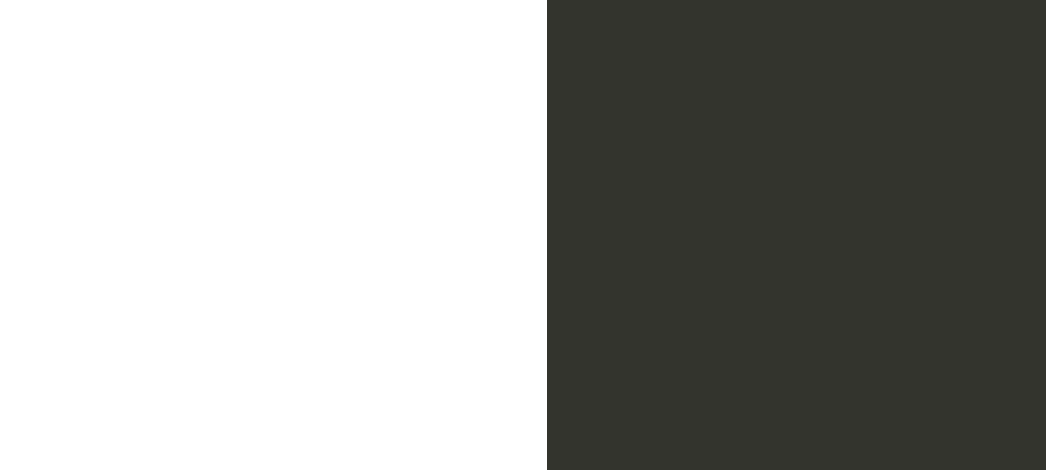
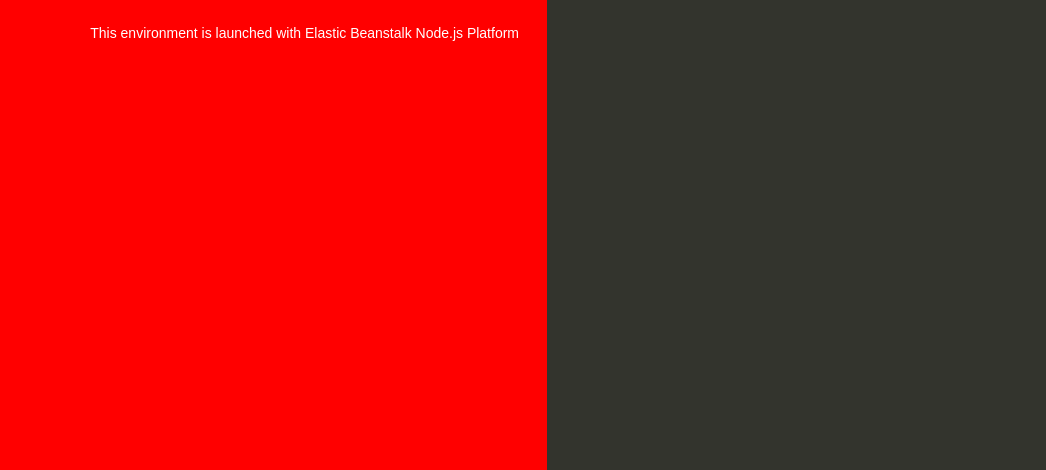
Before and after one commit to Srikar1067/git-demo, a website: page index.html in a window 1280 px wide. Shown: the part 330-800 px from the top of the page, without its empty margins (93-1139 px from the left). Drawn offline with Linux system fonts and the light colour scheme.

Commit message:
Update index.html
changed to red

```diff
--- a/index.html
+++ b/index.html
@@ -35,7 +35,7 @@
 
         text-align: right;
         padding-top: 11em;
-        background-color: puprle;
+        background-color: red;
 
       }
       .textColumn p {
```
